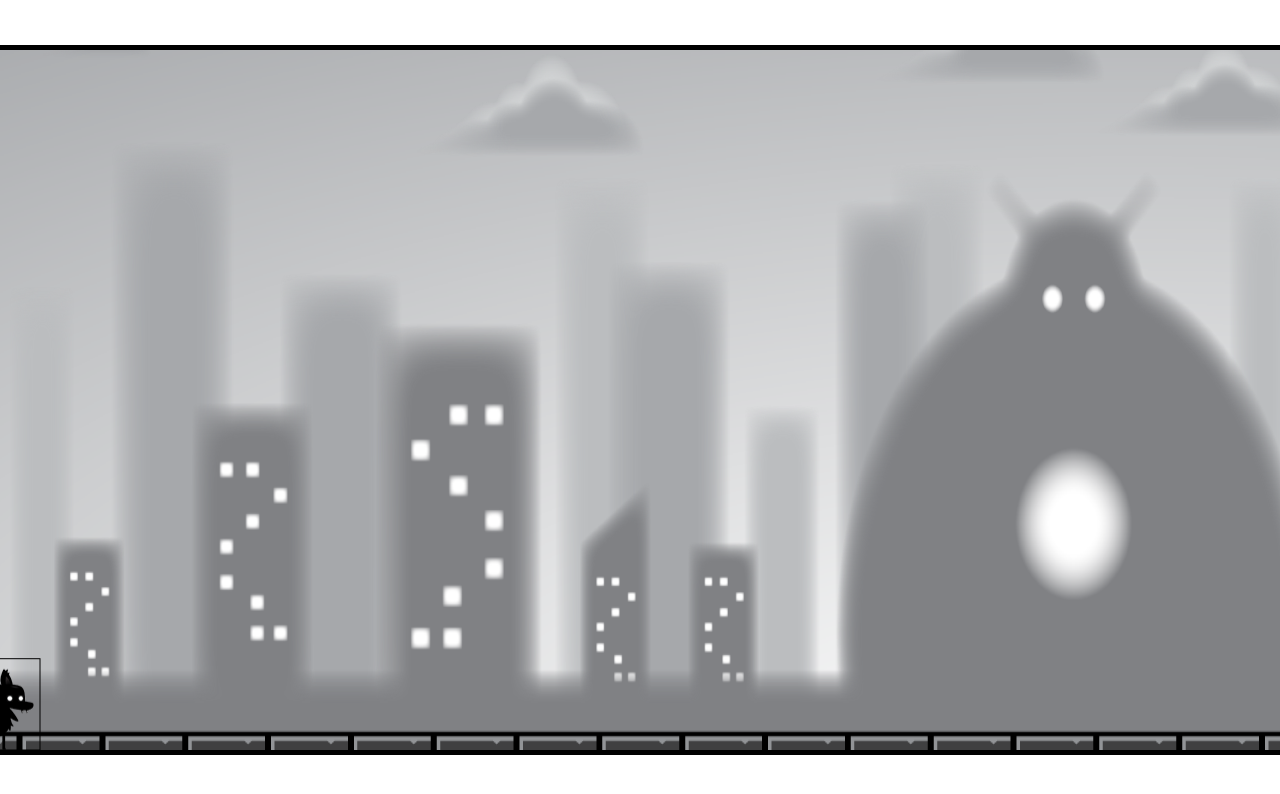
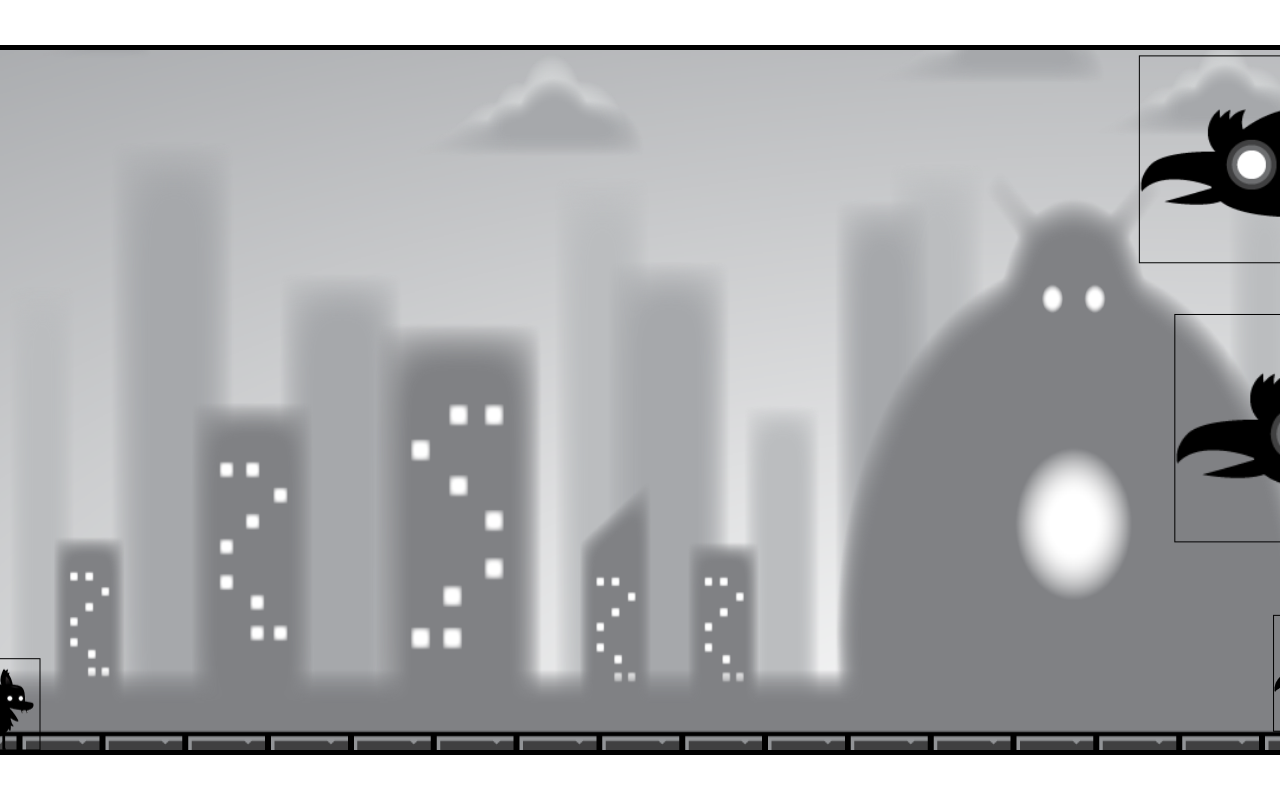
Before and after one commit to giuliaprosio/sprite-animations, a plain HTML site: page game6/index.html in a window 1280 px wide. Shown: the top 794 px of the page. Drawn offline with Linux system fonts and the light colour scheme; animation ran at ten frames a second.

Commit message:
Added ravens in collision detection game

```diff
--- a/game6/index.html
+++ b/game6/index.html
@@ -12,6 +12,7 @@
         <canvas id="canvas1"></canvas>
         <img id="player" src="./images/player.png">
         <img id="player_flipped" src="images/player_flipped.png">
+        <img id="raven" src="images/raven.png">
         <script type="module" src="main.js"></script>
 
         <img id="background-1" src="./background1/layer-1.png">
--- a/game6/main.js
+++ b/game6/main.js
@@ -1,8 +1,9 @@
 import {Player} from './player.js';
 import { InputHandler } from './inputHandler.js';
 import { Layer } from './layers.js';
+import { Raven } from './ravens.js';
 
-let gameSpeed = 5;
+let lastTime = 0;
 
 window.addEventListener('load', function(){
     const canvas = this.document.getElementById('canvas1');
@@ -23,8 +24,13 @@ window.addEventListener('load', function(){
             this.back3 = new Layer(document.getElementById('background-3'));
             this.back4 = new Layer(document.getElementById('background-4'));
             this.back5 = new Layer(document.getElementById('background-5'));
+
+            this.ravens = [];
+            this.ravensTimer = 0;
+            this.ravensInterval = 1000;
+
         }
-        update(){
+        update(deltatime){
             // this.input.keys = [];
 
             this.player.update(this.input.keys);
@@ -33,6 +39,16 @@ window.addEventListener('load', function(){
             this.back3.update(this.player.x);
             this.back2.update(this.player.x);
             this.back1.update(this.player.x);
+            if(this.ravensTimer > this.ravensInterval){
+                this.addRaven();
+                this.ravensTimer = 0;
+            }else{
+                this.ravensTimer += deltatime;
+            }
+
+            this.ravens.forEach(obj => {
+                obj.update(deltatime);
+            });
 
         }
         draw(context){
@@ -43,6 +59,17 @@ window.addEventListener('load', function(){
             this.back4.draw(context);
             this.back5.draw(context);
             this.player.draw(context);
+            this.ravens.forEach( raven => {
+                raven.draw(context);
+            });
+
+        }
+
+        addRaven(){
+
+            this.ravens.push(new Raven(this));
+            console.log(this.ravens);
+
         }
     }
 
@@ -50,13 +77,16 @@ window.addEventListener('load', function(){
     console.log(game);
 
 
-    function animate(){
+    function animate(timestamp){
         ctx.clearRect(0,0,canvas.width, canvas.height);
+        let deltatime = timestamp - lastTime;
+        lastTime = timestamp;
         game.draw(ctx);
-        game.update();
+        game.update(deltatime);
         requestAnimationFrame(animate);
     }
-    animate();
+
+    animate(0);
 
 
 });
--- /dev/null
+++ b/game6/ravens.js
@@ -0,0 +1,60 @@
+export class Raven {
+    constructor(game){
+        this.frameX = 0;
+        this.frameY = 0;
+        this.frameInterval = 8;
+        this.frameTimer = 0;
+
+        this.game = game;
+
+        this.spriteWidth = 271;
+        this.spriteHeight = 175;
+        this.sizeModifier = Math.random()*1.2 + 0.5;
+        this.width = this.spriteWidth*this.sizeModifier;
+        this.height = this.spriteHeight*this.sizeModifier;
+
+        this.x = this.game.width;
+        this.y = this.y = Math.random()*(this.game.height -this.height); ;
+        this.speedX = 2;
+        this.speedY = 0;
+        this.maxFrame = 5;
+
+        this.directionX = Math.random()*5 +3;
+        this.directionY = Math.random()*5 -2.5;
+
+        this.image = document.getElementById('raven');
+
+        this.timeSinceFlap = 0;
+    }
+
+    update(deltatime){
+        if(this.y <= 0) console.log(this.y)
+        if(this.y < 0 || this.y > this.game.height -this.height){
+            this.directionY = this.directionY * -1;
+        }
+        this.x -= this.directionX;
+        this.y += this.directionY;
+
+        if(this.x < 0 -this.width) this.markedForDeletion = true;
+        this.timeSinceFlap += deltatime;
+
+        if(this.frameTimer >= this.frameInterval){
+            this.frameTimer = 0;
+            if(this.frameX <= 4 ) this.frameX++;
+            else this.frameX = 0;
+        }else{
+            this.frameTimer ++;
+        }
+        this.timeSinceFlap = 0;
+        //particles.push(new Particle(this.x, this.y, this.width, this.color));
+
+       // if(this.x < 0 - this.width) gameOver = true;
+    }
+
+    draw(context){
+
+        context.strokeRect(this.x, this.y, this.width, this.height);
+        context.drawImage(this.image, this.frameX*this.spriteWidth, 0, this.spriteWidth, this.spriteHeight, this.x, this.y, this.width, this.height);
+
+    }
+}
--- a/game6/style.css
+++ b/game6/style.css
@@ -22,6 +22,10 @@
     display: none;
  }
 
+ #raven {
+   display: none;
+ }
+
  #background-1{
     display: none;
  }
```
Also changed, not shown: game6/images/boom.png (added), game6/images/raven.png (added), 2 other files.
